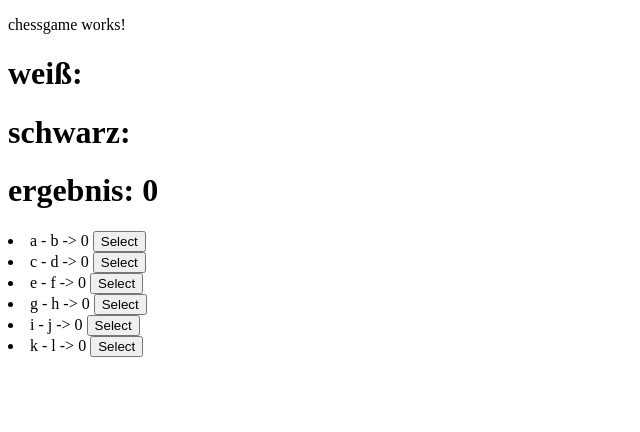
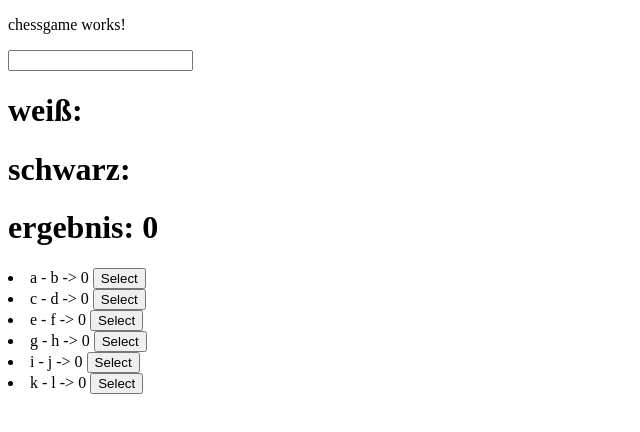
Before and after one commit to andrebrunner/chessGame, an Angular app: page / in a window 1280 px wide. Shown: the top 432 px of the page, without its empty margins (0-640 px from the left). Built offline with nearby package versions, Linux system fonts and the light colour scheme.

Commit message:
Fifth Commit

```diff
--- a/src/app/app.module.ts
+++ b/src/app/app.module.ts
@@ -1,6 +1,6 @@
 import { NgModule } from '@angular/core';
 import { BrowserModule } from '@angular/platform-browser';
-
+import {FormsModule} from "@angular/forms";
 import { AppComponent } from './app.component';
 import { ChessgameComponent } from './chessgame/chessgame.component';
 import { GameListComponent } from './game-list/game-list.component';
@@ -12,7 +12,8 @@ import { GameListComponent } from './game-list/game-list.component';
     GameListComponent
   ],
   imports: [
-    BrowserModule
+    BrowserModule,
+    FormsModule
   ],
   providers: [],
   bootstrap: [AppComponent]
--- a/src/app/chessgame/chessgame.component.html
+++ b/src/app/chessgame/chessgame.component.html
@@ -2,6 +2,7 @@
   chessgame works!
 </p>
 
+  <input [(ngModel)]="game.white">
   <h1> weiß: {{game.white}}</h1>
   <h1> schwarz: {{game.black}}</h1>
   <h1> ergebnis: {{game.result}}</h1>
```
